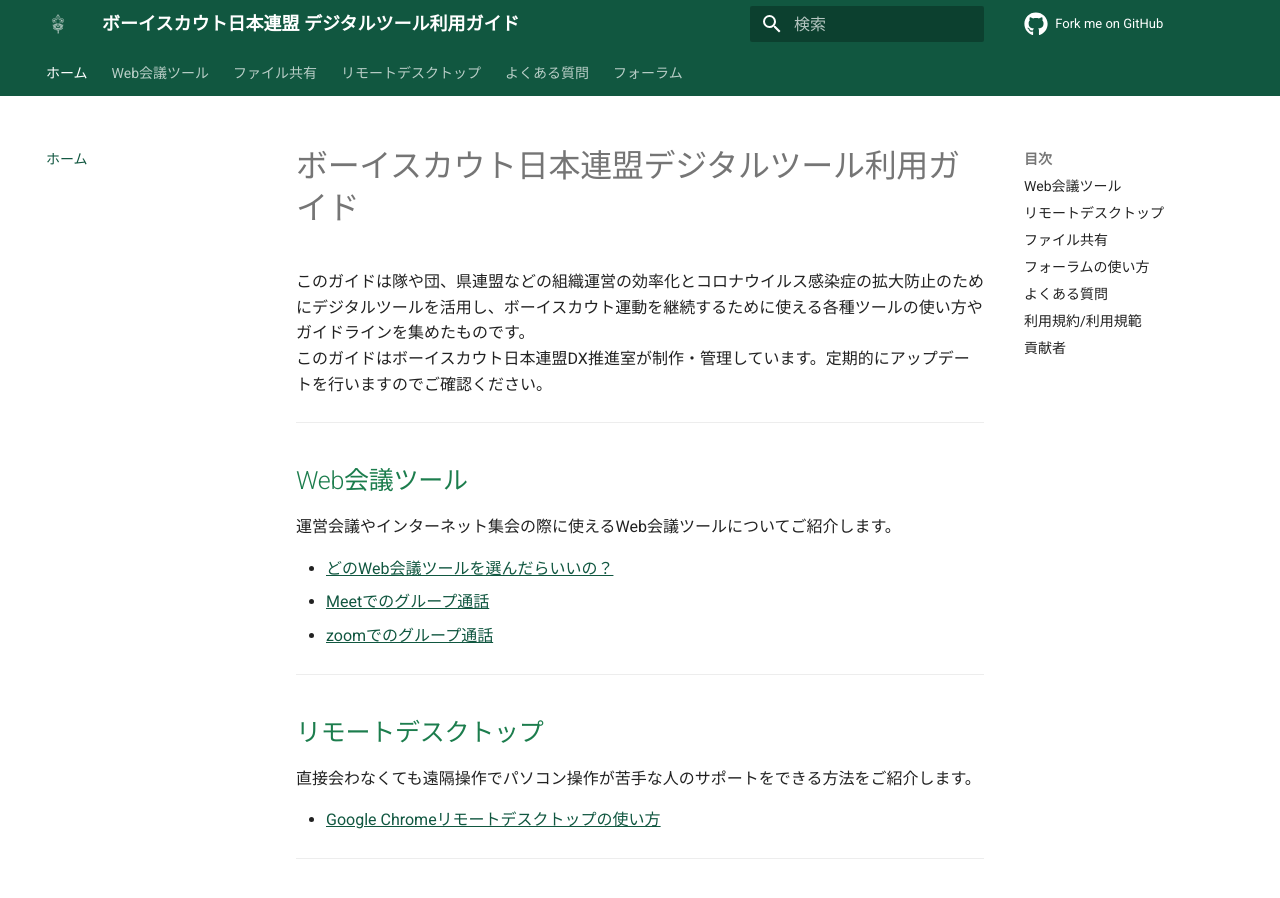
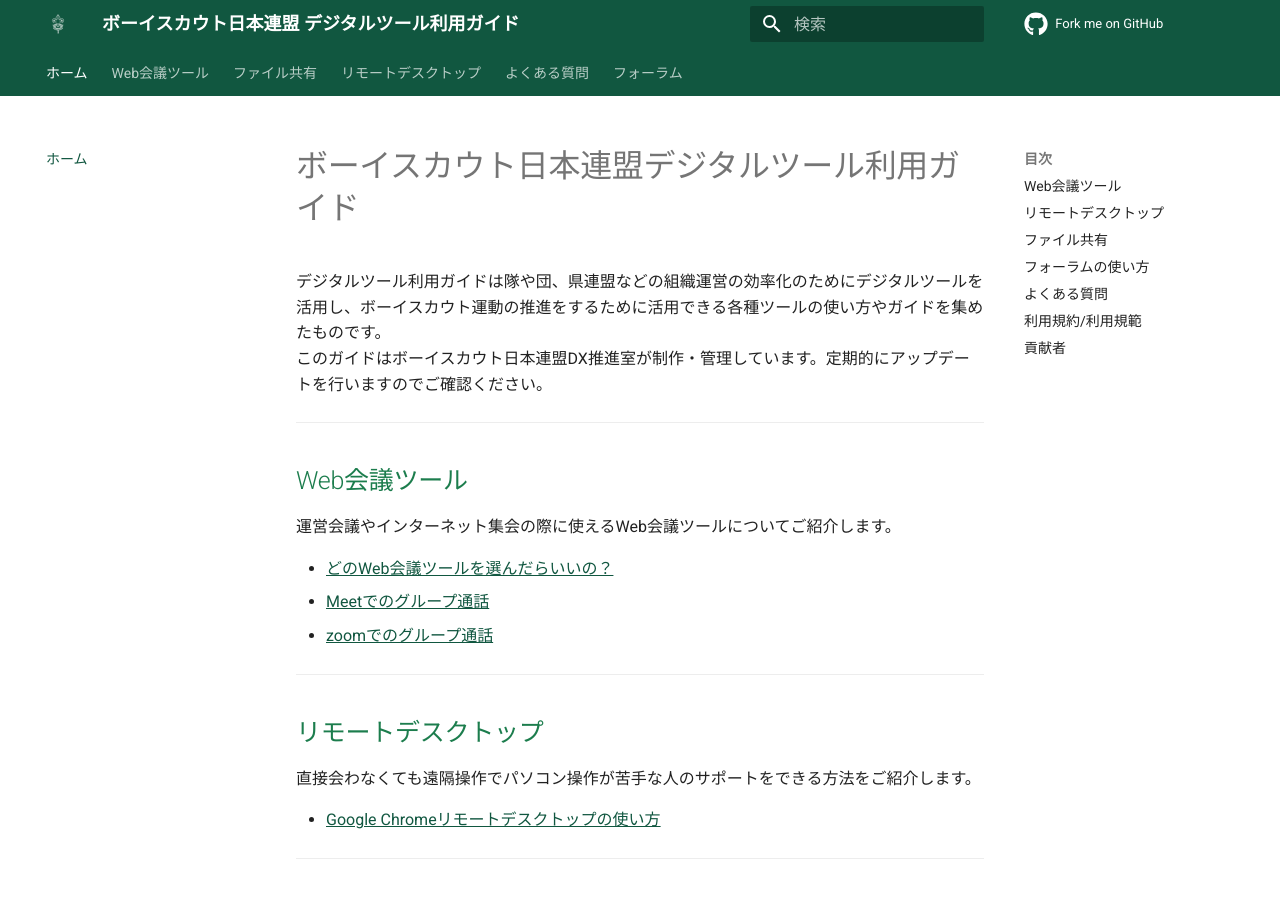
Before and after one commit to Scout-Association-of-Japan/DX-promotion-guidelines, an MkDocs documentation site: the page built from docs/index.md, in a window 1280 px wide and 900 px high. Built offline with MkDocs 1.6.1 and Material for MkDocs 9.7.7, drawn with Linux system fonts in a browser that asks for light colours; comment, search, counter and statistics services are not loaded.

Commit message:
Update index.md (#193)
LGTM!

```diff
--- a/docs/index.md
+++ b/docs/index.md
@@ -1,6 +1,6 @@
 # ボーイスカウト日本連盟デジタルツール利用ガイド
 
-このガイドは隊や団、県連盟などの組織運営の効率化とコロナウイルス感染症の拡大防止のためにデジタルツールを活用し、ボーイスカウト運動を継続するために使える各種ツールの使い方やガイドラインを集めたものです。<br />
+デジタルツール利用ガイドは隊や団、県連盟などの組織運営の効率化のためにデジタルツールを活用し、ボーイスカウト運動の推進をするために活用できる各種ツールの使い方やガイドを集めたものです。<br />
 このガイドはボーイスカウト日本連盟DX推進室が制作・管理しています。定期的にアップデートを行いますのでご確認ください。
 
 -------
```
